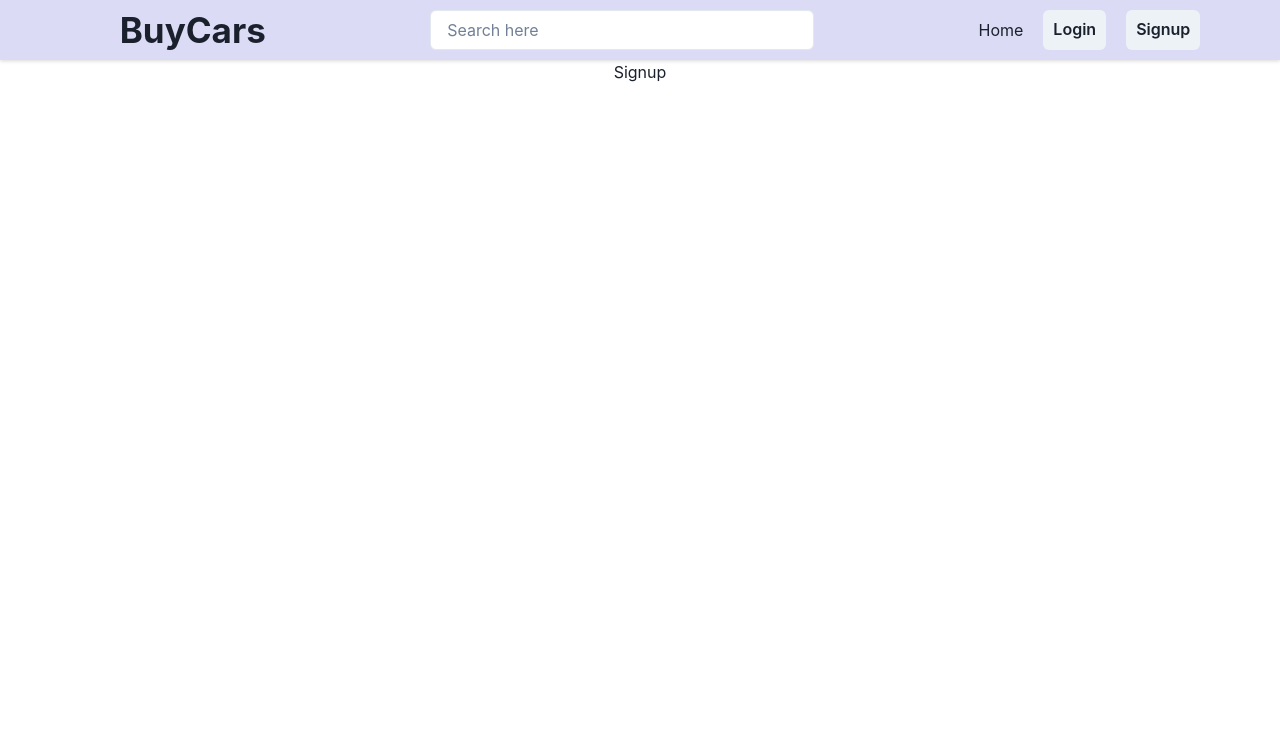
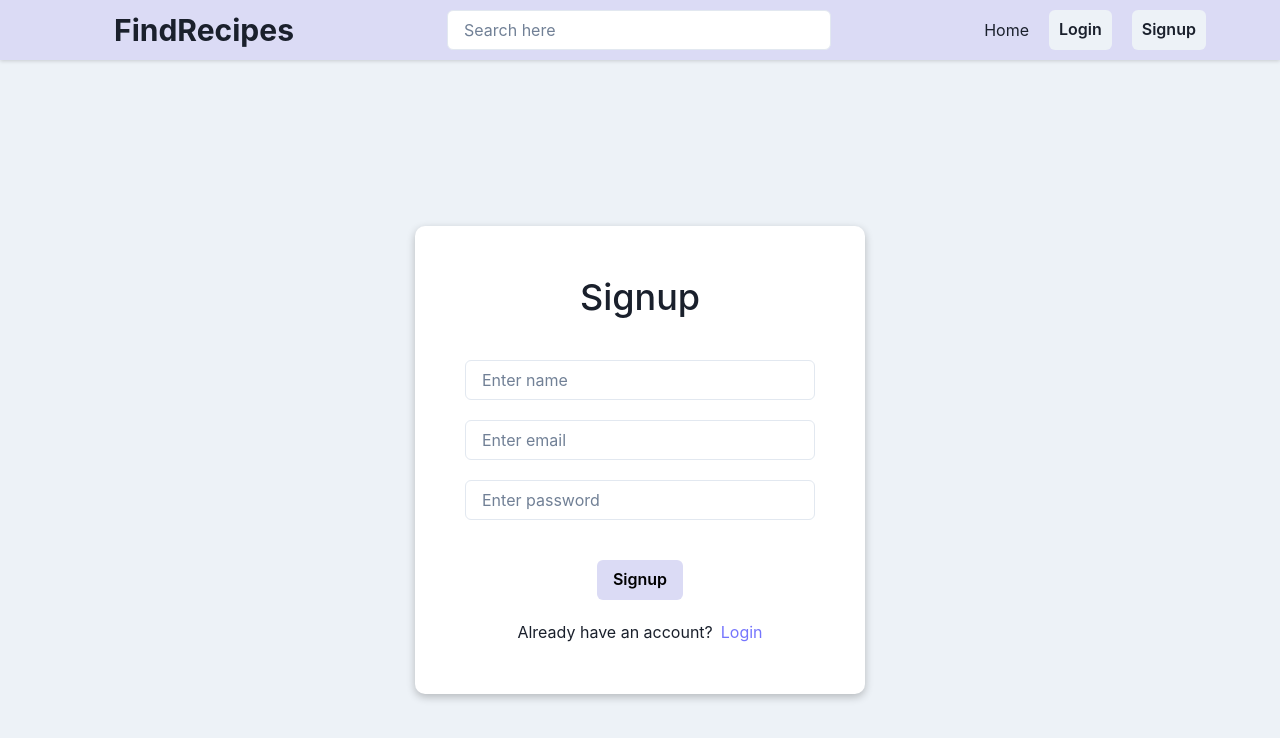
Before and after one commit to sharunnd/webledger-assignment, a React (Create React App) app in the folder frontend/: page /signup in a window 1280 px wide. Shown: the top 738 px of the page. Built offline with nearby package versions, Linux system fonts and the light colour scheme.

Commit message:
signup done

```diff
--- a/frontend/package.json
+++ b/frontend/package.json
@@ -10,12 +10,16 @@
     "@testing-library/jest-dom": "^5.17.0",
     "@testing-library/react": "^13.4.0",
     "@testing-library/user-event": "^13.5.0",
+    "axios": "^1.5.1",
     "framer-motion": "^10.16.4",
     "js-cookie": "^3.0.5",
     "react": "^18.2.0",
     "react-dom": "^18.2.0",
+    "react-redux": "^8.1.3",
     "react-router-dom": "^6.17.0",
     "react-scripts": "5.0.1",
+    "redux": "^4.2.1",
+    "redux-thunk": "^2.4.2",
     "web-vitals": "^2.1.4"
   },
   "scripts": {
--- a/frontend/src/components/Navbar.jsx
+++ b/frontend/src/components/Navbar.jsx
@@ -41,9 +41,9 @@ export const Navbar = () => {
       >
         <Heading
           ml={{ base: "10px", md: "24px", lg: "40px" }}
-          fontSize={{ base: "20px", sm: "25px", md: "30px", lg: "35px" }}
+          fontSize={{ base: "20px", sm: "25px", md: "30px", lg: "30px" }}
         >
-          BuyCars
+          FindRecipes
         </Heading>
 
         <Input
--- a/frontend/src/index.js
+++ b/frontend/src/index.js
@@ -5,12 +5,18 @@ import App from "./App";
 import reportWebVitals from "./reportWebVitals";
 import { BrowserRouter } from "react-router-dom";
 import { ChakraProvider } from "@chakra-ui/react";
+import { store } from "./redux/store";
+import { Provider } from "react-redux";
+
 const root = ReactDOM.createRoot(document.getElementById("root"));
+
 root.render(
   <BrowserRouter>
     <React.StrictMode>
       <ChakraProvider>
+        <Provider store={store}>
         <App />
+        </Provider>
       </ChakraProvider>
     </React.StrictMode>
   </BrowserRouter>
--- a/frontend/src/pages/Signup.jsx
+++ b/frontend/src/pages/Signup.jsx
@@ -1,11 +1,135 @@
-import { Box } from "@chakra-ui/react";
+import {
+  Box,
+  Button,
+  FormControl,
+  HStack,
+  Heading,
+  Input,
+  SimpleGrid,
+  Text,
+  useToast,
+} from "@chakra-ui/react";
+import React, { useEffect, useState } from "react";
+import { useDispatch, useSelector } from "react-redux";
+import { NavLink, useNavigate } from "react-router-dom";
+import { Spinner } from "@chakra-ui/react";
+import { signupFun } from "../redux/signupReducer/actions";
 
+export default function Signup() {
+  const [email, setEmail] = useState("");
+  const [name, setName] = useState("");
+  const [password, setPass] = useState("");
+  const toast = useToast();
+  const isLoading = useSelector((state) => state.signupReducer.isLoading);
+  const dispatch = useDispatch();
+  const navigate = useNavigate()
 
+  const handleRegister = () => {
+    if (!email || !name || !password) {
+      toast({
+        position: "top",
+        title: `Please fill the required fields`,
+        status: "error",
+        duration: 1000,
+        isClosable: true,
+      });
+      return;
+    }
 
-export default function Signup(){
-    return(
-        <Box>
-            Signup
-        </Box>
-    )
+    const regData = {
+      email,
+      password,
+      name,
+    };
+
+    dispatch(signupFun(regData))
+      .then((res) => {
+        toast({
+          position: "top",
+          title: `${res.data.msg}`,
+          status: "success",
+          duration: 1000,
+          isClosable: true,
+        });
+
+        setTimeout(() => {
+          navigate("/login")
+        }, 1500);
+
+      })
+      .catch((err) => {
+        toast({
+          position: "top",
+          title: `${err.response.data.msg}`,
+          status: "error",
+          duration: 1500,
+          isClosable: true,
+        });
+      });
+
+    setEmail("");
+    setName("");
+    setPass("");
+  };
+
+  return (
+    <Box
+      bg="gray.100"
+      minHeight="100vh"
+      display="flex"
+      justifyContent="center"
+      alignItems="center"
+    >
+      <Box
+        w={{ base: "300px", md: "400px", lg: "450px" }}
+        m="auto"
+        p={50}
+        rounded={10}
+        bg="white"
+        boxShadow="rgba(0, 0, 0, 0.24) 0px 3px 8px"
+        textAlign="center"
+      >
+        <Heading fontWeight={500}>Signup</Heading>
+        <SimpleGrid columns={{ base: 1, md: 1, lg: 1 }} spacing={5} mt={10}>
+          <FormControl>
+            <Input
+              type="text"
+              placeholder="Enter name"
+              onChange={(e) => setName(e.target.value)}
+            />
+          </FormControl>
+          <FormControl>
+            <Input
+              type="email"
+              placeholder="Enter email"
+              onChange={(e) => setEmail(e.target.value)}
+            />
+          </FormControl>
+          <FormControl>
+            <Input
+              type="password"
+              placeholder="Enter password"
+              onChange={(e) => setPass(e.target.value)}
+            />
+          </FormControl>
+        </SimpleGrid>
+        {isLoading ? <Spinner /> :<Button
+          mt={10}
+          bg="#dbdbf5"
+          color="black"
+          onClick={handleRegister}
+          _hover={{ bg: "#dbdbf5" }}
+        >
+          Signup
+        </Button>}
+
+        <HStack mt={5} alignItems="center" justifyContent="center">
+          <Text>Already have an account?</Text>
+          <NavLink to="/login">
+            <Text color="#7575fd">Login</Text>
+          </NavLink>
+        </HStack>
+      </Box>
+    </Box>
+  );
 }
--- /dev/null
+++ b/frontend/src/redux/signupReducer/actionTypes.js
@@ -0,0 +1,3 @@
+export const REGISTER_REQUEST = "REGISTER_REQUEST"
+export const REGISTER_FAILURE = "REGISTER_FAILURE"
+export const REGISTER_SUCCESS = "REGISTER_SUCCESS"
--- /dev/null
+++ b/frontend/src/redux/signupReducer/actions.js
@@ -0,0 +1,21 @@
+import axios from "axios";
+import {
+  REGISTER_FAILURE,
+  REGISTER_REQUEST,
+  REGISTER_SUCCESS,
+} from "./actionTypes";
+
+export const signupFun = (data) => (dispatch) => {
+  dispatch({ type: REGISTER_REQUEST });
+  return axios
+    .post(`http://localhost:8080/users/signup`, data)
+    .then((res) => {
+      dispatch({ type: REGISTER_SUCCESS });
+
+      return res;
+    })
+    .catch((err) => {
+      dispatch({ type: REGISTER_FAILURE });
+      throw err;
+    });
+};
--- /dev/null
+++ b/frontend/src/redux/signupReducer/reducer.js
@@ -0,0 +1,31 @@
+import { REGISTER_FAILURE, REGISTER_REQUEST, REGISTER_SUCCESS } from "./actionTypes"
+
+const initialState = {
+    isLoading:false,
+    isError:false
+}
+
+
+export const reducer = (state=initialState,{type,payload})=>{
+    switch(type){
+        case REGISTER_REQUEST:{
+            return {
+                ...state,isLoading:true
+            }
+        }
+        case REGISTER_FAILURE:{
+            return {
+                ...state,isLoading:false,isError:true
+            }
+        }
+
+        case REGISTER_SUCCESS:{
+            return {
+                ...state,isLoading:false
+            }
+        }
+        default:{
+            return state
+        }
+    }
+}
--- /dev/null
+++ b/frontend/src/redux/store.js
@@ -0,0 +1,7 @@
+import { applyMiddleware, combineReducers, legacy_createStore } from "redux";
+import thunk from "redux-thunk";
+import { reducer as signupReducer } from "./signupReducer/reducer";
+
+const rootReducer = combineReducers({ signupReducer });
+
+export const store = legacy_createStore(rootReducer, applyMiddleware(thunk));
```
Also changed, not shown: 1 other file (tests, documents, lock files or other folders).
